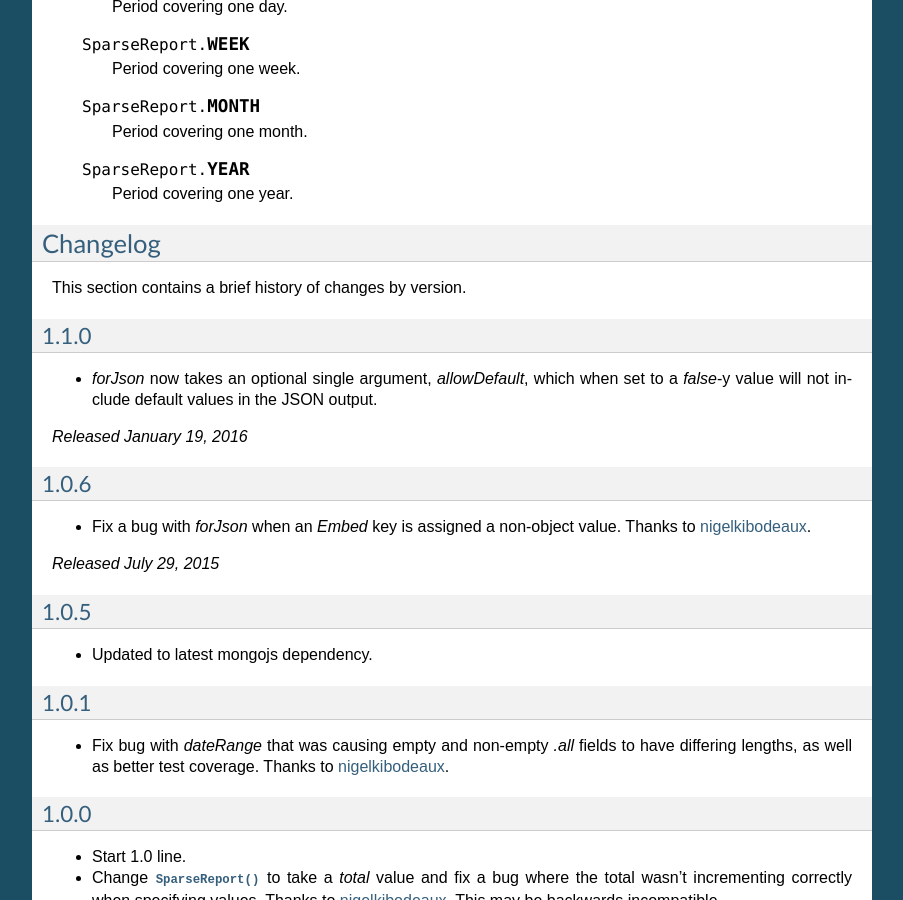
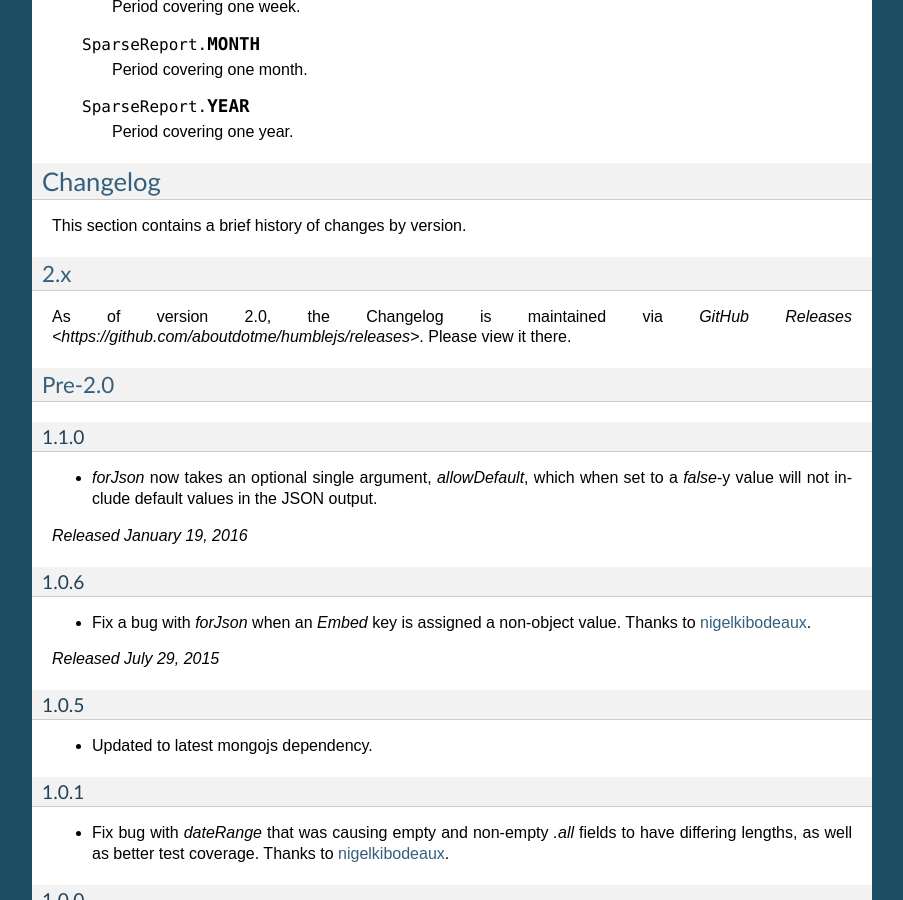
Before and after one commit to aboutdotme/humblejs, a Sphinx documentation site: the page built from docs/index.rst, in a window 1280 px wide and 900 px high, scrolled down 9885 px. Shown: the whole window, without its empty margins (198-1101 px from the left). Built offline with Sphinx 7.4.7, drawn with Linux system fonts in a browser that asks for light colours; comment, search, counter and statistics services are not loaded; some of the changed text lies outside the part shown.

Commit message:
docs: Update changelog.

```diff
--- a/docs/index.rst
+++ b/docs/index.rst
@@ -616,8 +616,17 @@ Changelog
 
 This section contains a brief history of changes by version.
 
+2.x
+---
+
+As of version 2.0, the Changelog is maintained via `GitHub Releases
+<https://github.com/aboutdotme/humblejs/releases>`. Please view it there.
+
+Pre-2.0
+-------
+
 1.1.0
------
+^^^^^
 
 * `forJson` now takes an optional single argument, `allowDefault`, which when
   set to a `false`-y value will not include default values in the JSON output.
@@ -626,7 +635,7 @@ This section contains a brief history of changes by version.
 
 
 1.0.6
------
+^^^^^
 
 * Fix a bug with `forJson` when an `Embed` key is assigned a non-object value.
   Thanks to `nigelkibodeaux <https://github.com/nigelkibodeaux>`_.
@@ -634,19 +643,19 @@ This section contains a brief history of changes by version.
 *Released July 29, 2015*
 
 1.0.5
------
+^^^^^
 
 * Updated to latest mongojs dependency.
 
 1.0.1
------
+^^^^^
 
 * Fix bug with `dateRange` that was causing empty and non-empty `.all` fields
   to have differing lengths, as well as better test coverage. Thanks to
   `nigelkibodeaux <https://github.com/nigelkibodeaux>`_.
 
 1.0.0
------
+^^^^^
 
 * Start 1.0 line.
 * Change :class:`SparseReport` to take a `total` value and fix a bug where the
```
